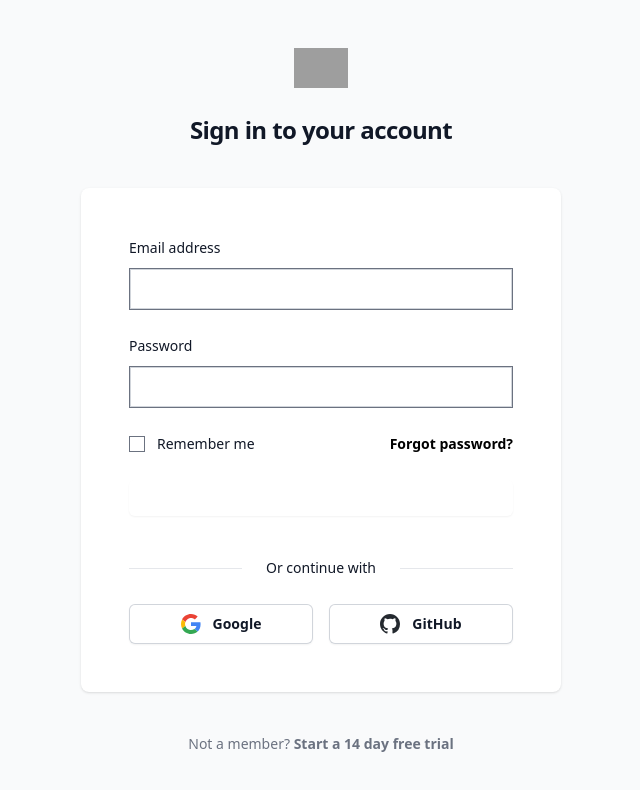
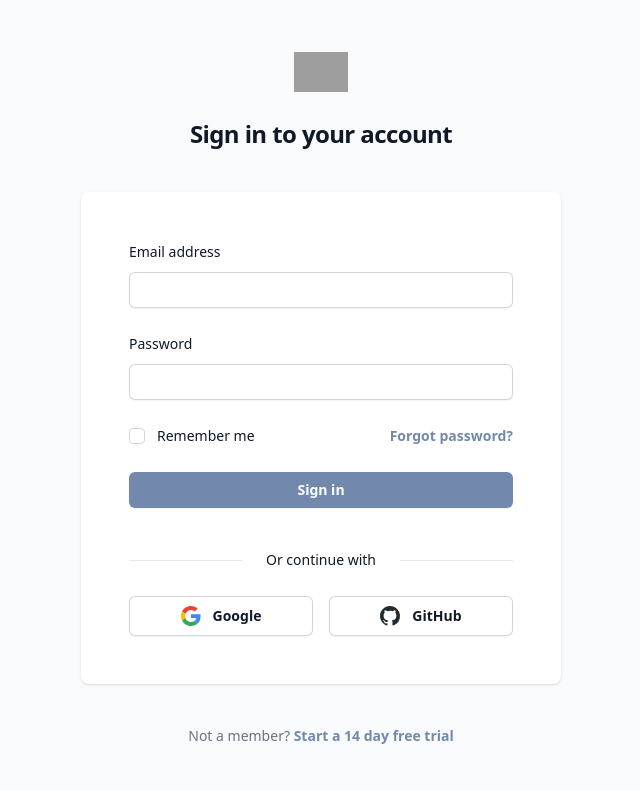
Before and after one commit to daviddunn334/antique-consignment-d, a React (Vite) app: page /login in a window 1280 px wide. Shown: the top 790 px of the page, without its empty margins (319-959 px from the left). Built offline with nearby package versions, Linux system fonts and the light colour scheme; grey boxes are pictures that could not be loaded.

Commit message:
last ditch effort

```diff
--- a/src/routes/login.lazy.tsx
+++ b/src/routes/login.lazy.tsx
@@ -77,7 +77,7 @@
                             <div>
                                 <button
                                     type="submit"
-                                    className="flex w-full justify-center rounded-md bg-brand-600 px-3 py-1.5 text-sm font-semibold leading-6 text-white shadow-sm hover:bg-brand-500 focus-visible:outline focus-visible:outline-2 focus-visible:outline-offset-2 focus-visible:outline-brand-600"
+                                    className="flex w-full justify-center rounded-md !bg-brand-600 px-3 py-1.5 text-sm font-semibold leading-6 text-white shadow-sm hover:bg-brand-500 focus-visible:outline focus-visible:outline-2 focus-visible:outline-offset-2 focus-visible:outline-brand-600"
                                 >
                                     Sign in
                                 </button>
--- a/tailwind.config.js
+++ b/tailwind.config.js
@@ -27,5 +27,4 @@
   plugins: [
     require('@tailwindcss/forms'),
   ],
-  important: 'button',
 }
```
